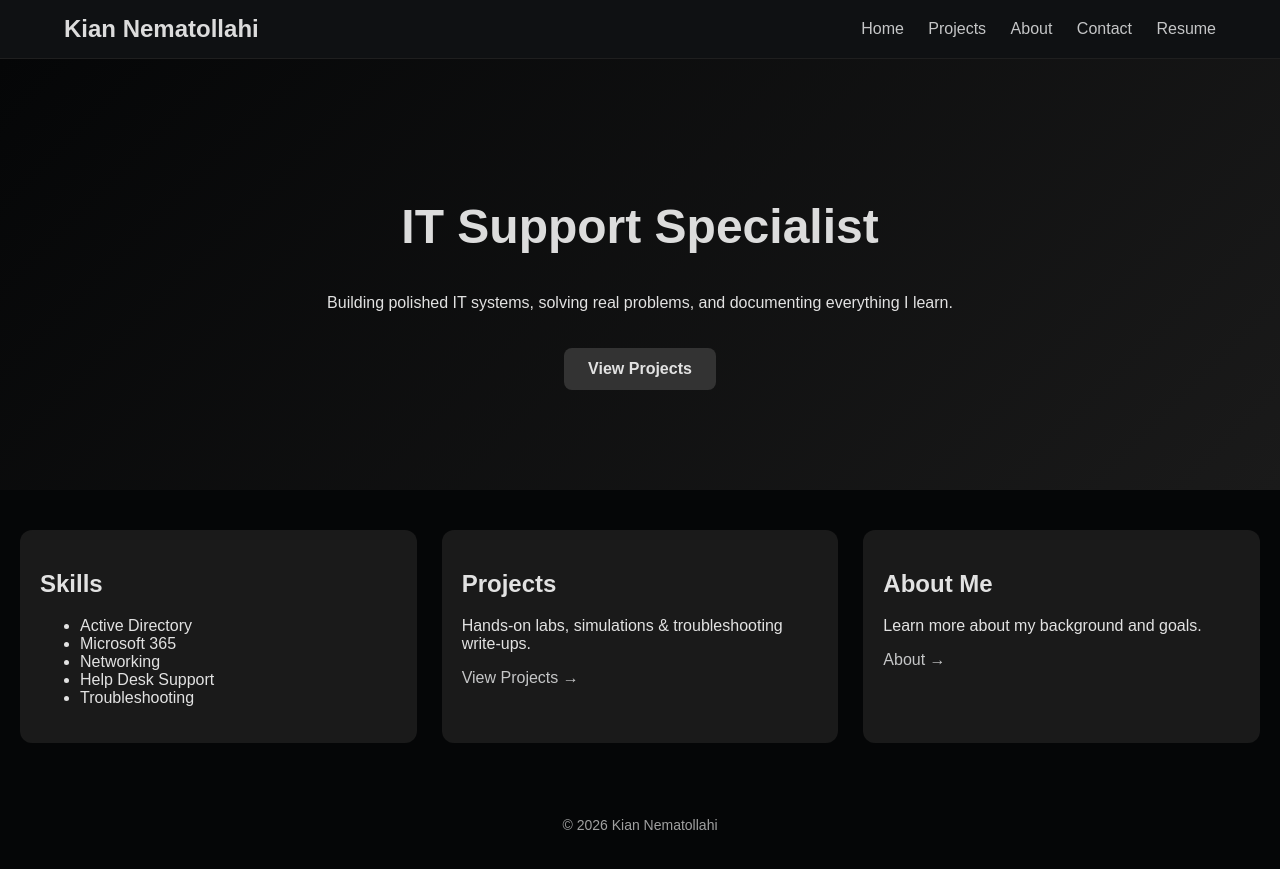
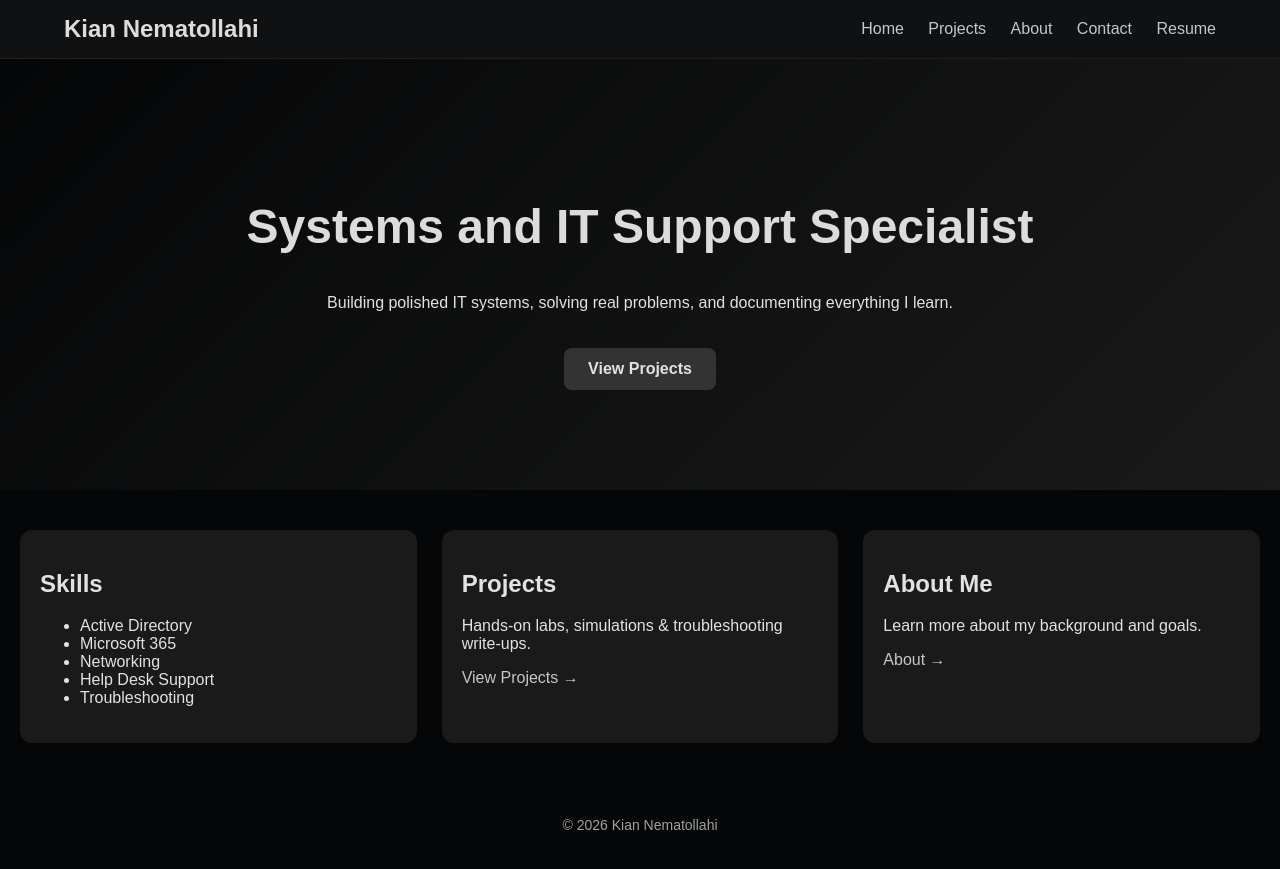
Before and after one commit to nemat777/nemat777.github.io, a Jekyll site: the page built from index.md, in a window 1280 px wide. Shown: the top 869 px of the page. Built offline with Jekyll 4.4.1, drawn with Linux system fonts in a browser that asks for light colours.

Commit message:
Update index.md

```diff
--- a/index.md
+++ b/index.md
@@ -4,7 +4,7 @@ title: Home
 ---
 
 <section class="hero">
-  <h1>IT Support Specialist</h1>
+  <h1>Systems and IT Support Specialist</h1>
   <p>Building polished IT systems, solving real problems, and documenting everything I learn.</p>
   <a href="/projects" class="cta">View Projects</a>
 </section>
```
